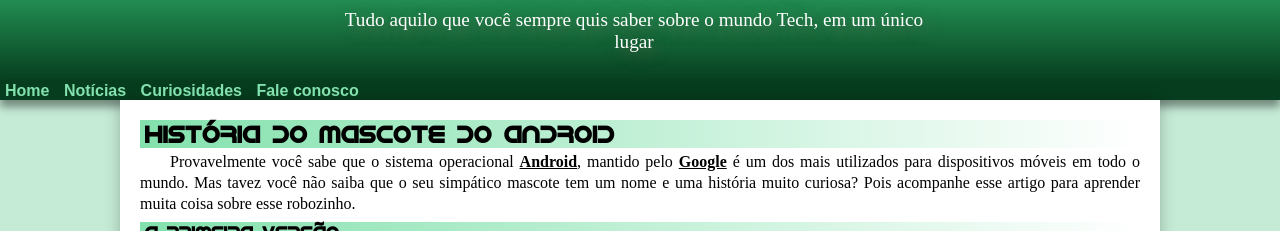
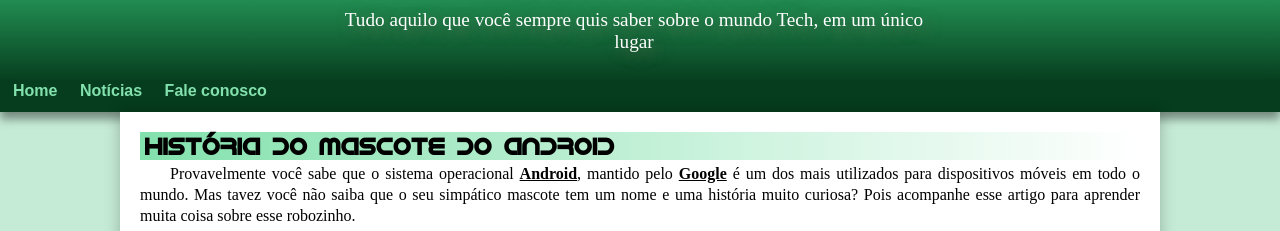
Before and after one commit to SrReset434/projeto-android, a plain HTML site: page index.html in a window 1280 px wide. Shown: the part 82-313 px from the top of the page. Drawn offline with Linux system fonts and the light colour scheme.

Commit message:
Site corrigido e atualizado.

```diff
--- a/index.html
+++ b/index.html
@@ -15,7 +15,6 @@
 <nav>
     <a href="#">Home</a>
     <a href="#">Notícias</a>
-    <a href="#">Curiosidades</a>
     <a href="#">Fale conosco</a>
 </nav>
 <main>
--- a/style.css
+++ b/style.css
@@ -78,7 +78,7 @@
     font-size: 1.2em;
     max-width: 600px;
     margin: auto;
-    margin-bottom: 10px;
+    padding-bottom: 8px;
     padding-right: 12px;
     text-shadow: 5px 5px 15px rgba(136, 109, 93, 0.616);
    }
@@ -87,6 +87,7 @@
     font-family: var(--fonte-padrao);
     box-shadow: 0px 7px 9px rgba(0, 0, 0, 0.418);
     padding-right: 2px;
+    padding-bottom: 12px;
    }
    nav > a:hover{
     background-color: var(--cor03);
@@ -103,6 +104,7 @@
     color: var(--cor1);
     text-decoration: none;
     padding: 5px;
+    margin-left: 8px;
    }
    main{
     min-width: 263px;
```
